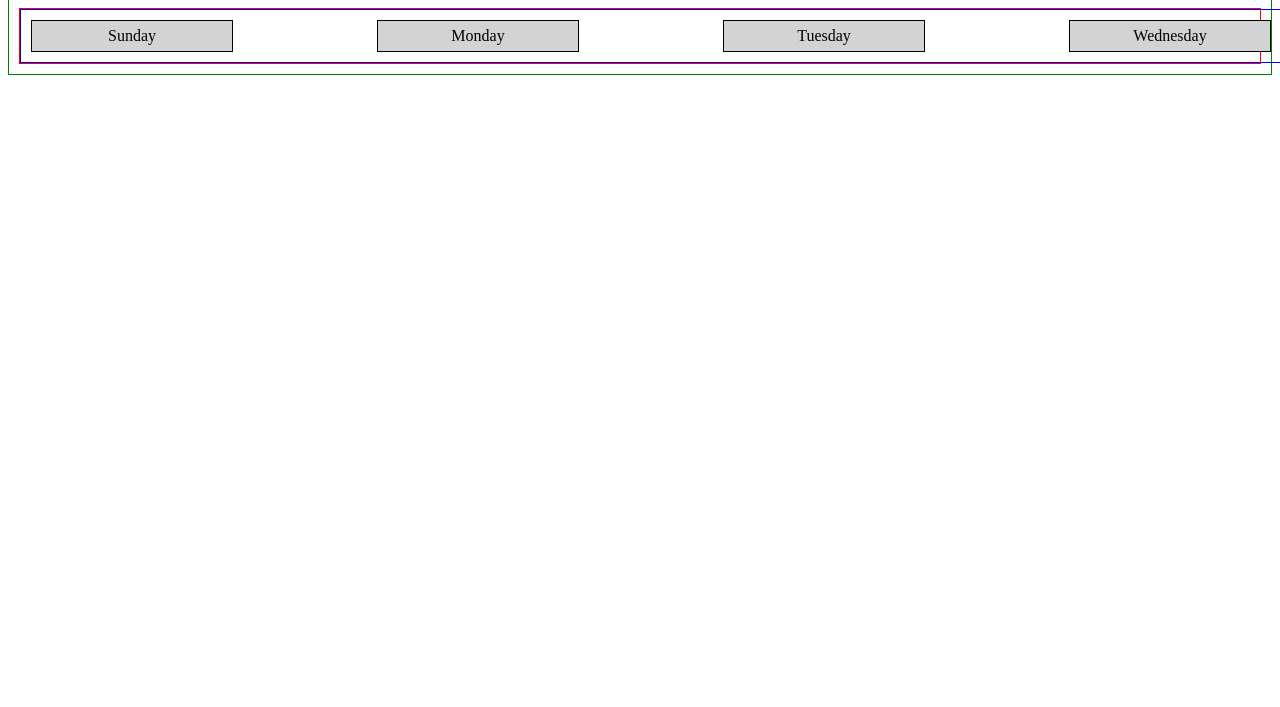
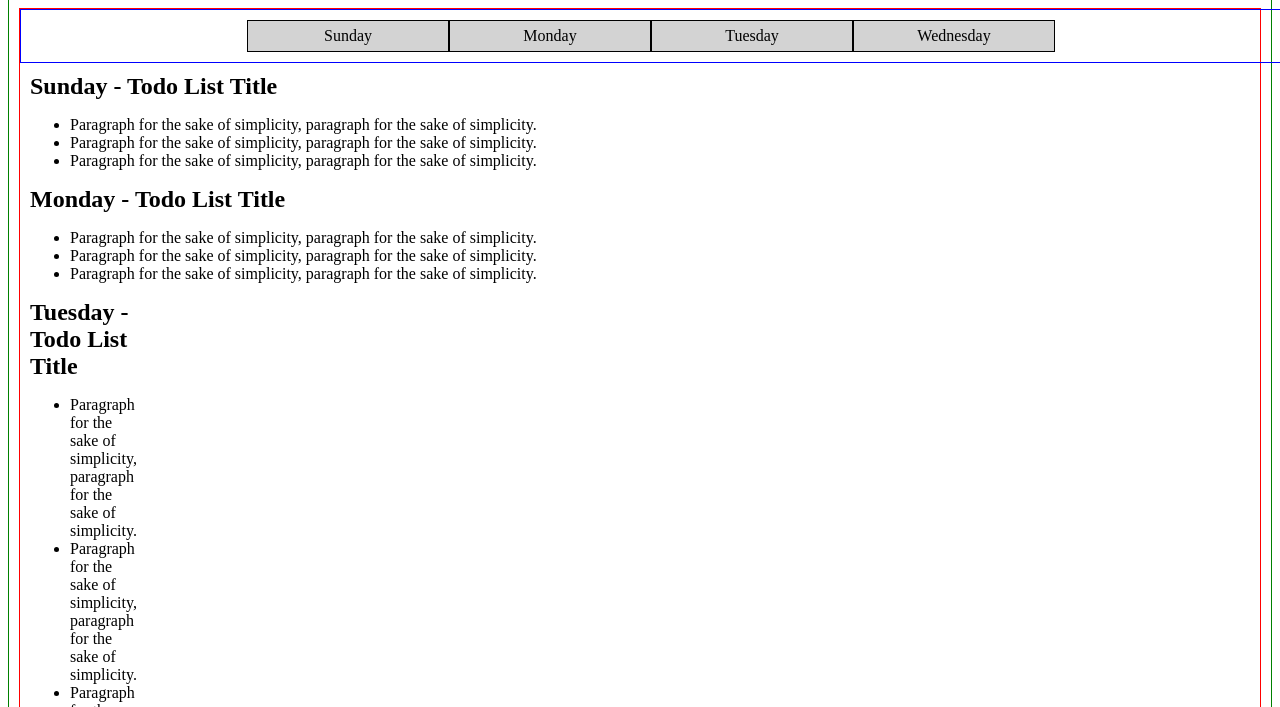
Before and after one commit to MKerbleski/Calendar, a plain HTML site: page index.html in a window 1280 px wide. Shown: the part 93-800 px from the top of the page. Drawn offline with Linux system fonts and the light colour scheme.

Commit message:
Made changes to index.less

```diff
--- a/index.html
+++ b/index.html
@@ -24,7 +24,7 @@
 
 			<div class="todo-lists"> <!-- tab-items-->
 
-				<div class="day-list" data-tab="1"> <!-- tabs-item-->
+				<div class="day-list day-selected" data-tab="1"> <!-- tabs-item-->
 					<div class="title">Sunday - Todo List Title</div> <!-- tabs-item-title-->
 					<div class="list"> <!-- tabs-item-description-->
 						<ul>
@@ -35,7 +35,7 @@
 					</div>
 				</div>
 
-				<div class="day-list" data-tab="2">
+				<div class="day-list day-selected" data-tab="2">
 					<div class="title">Monday - Todo List Title</div>
 					<div class="list">
 						<ul>
--- a/index.js
+++ b/index.js
@@ -2,12 +2,9 @@ class Days {
   constructor(calendarElement) {
     // console.log(this);
     this.element = calendarElement;
-    this.day = this.element.querySelectorAll('.week-tabs');
-    console.log(this.day);
+    this.day = this.element.querySelector('.week-tabs');
     this.day = Array.from(this.day).map( dayElement => {
-      return new DayLink( dayElement, this);
-
-
+      return new DayLink(dayElement, this);
     });
 
     this.activeLink = this.day[0];
@@ -30,15 +27,14 @@ class Days {
 class DayLink {
   constructor (dayElement, parent) {
     this.link = dayElement;
-    this.monkey = parent;//idk what this represents in the other tabs site
-    console.log(`this monkey = ${this.monkey}`);
+    this.day = parent;//idk what this represents in the other tabs site
 
     this.dayList = parent.getDayslist(this.link.dataset.tab);
 
-    this.dayList = new TheDaysList (this.dayList);
+    this.dayList = new DayList (this.dayList);
 
     this.link.addEventListener('click', () => {
-      this.monkey.updateActive(this);
+      this.day.updateActive(this);
       this.select();
     }); // eventListener
   };// constructor
@@ -54,9 +50,9 @@ class DayLink {
   }
 }// DayLink
 
-class TheDaysList {
-  constructor(theDaysListElement) {
-    this.e = theDaysListElement;
+class DayList {
+  constructor(DayListElement) {
+    this.e = DayListElement;
   }
 
   select() {
--- a/less/index.less
+++ b/less/index.less
@@ -25,18 +25,6 @@
       // justify-content: center;
       // padding-top: 60px;
     }
-  .day-list { //tabs-item
-    display: none;
-    margin: 10px;
-    .title { //tabs-item-title
-      font-size: 24px;
-      font-weight: bold;
-      }
-    }
-  .day-selected { //tabs-link-selected
-    display: block;
-    }
-
   .week-tabs{//tabs-links
     // padding: 10px;
 
@@ -45,10 +33,8 @@
     width: 100%;
     display: flex;
     flex-direction: row;
-    justify-content: space-between;
+    justify-content: center;
     /* align-items: center; */
-    }
-
     .day-tab { //tabs-link
       height: 30px;
       width: 200px;
@@ -63,6 +49,29 @@
         cursor: pointer;
         }
       }
+    }
+
+  .day-list { //tabs-item
+    display: block;
+    // background-color: orange;
+    margin: 10px;
+    width: 100px;
+    // height: 400px;
+    .title { //tabs-item-title
+      font-size: 24px;
+      font-weight: bold;
+      }
+    }
+  .day-selected { //tabs-link-selected
+    display: block;
+    margin: 10px;
+    width: 100%;
+
+    }
+
+
+
+
 
     .day-tab-selected {//tabs-link-selected
       // display: block;
```
Also changed, not shown: css/index.css. Lines whose indentation alone changed are shown as unchanged.
